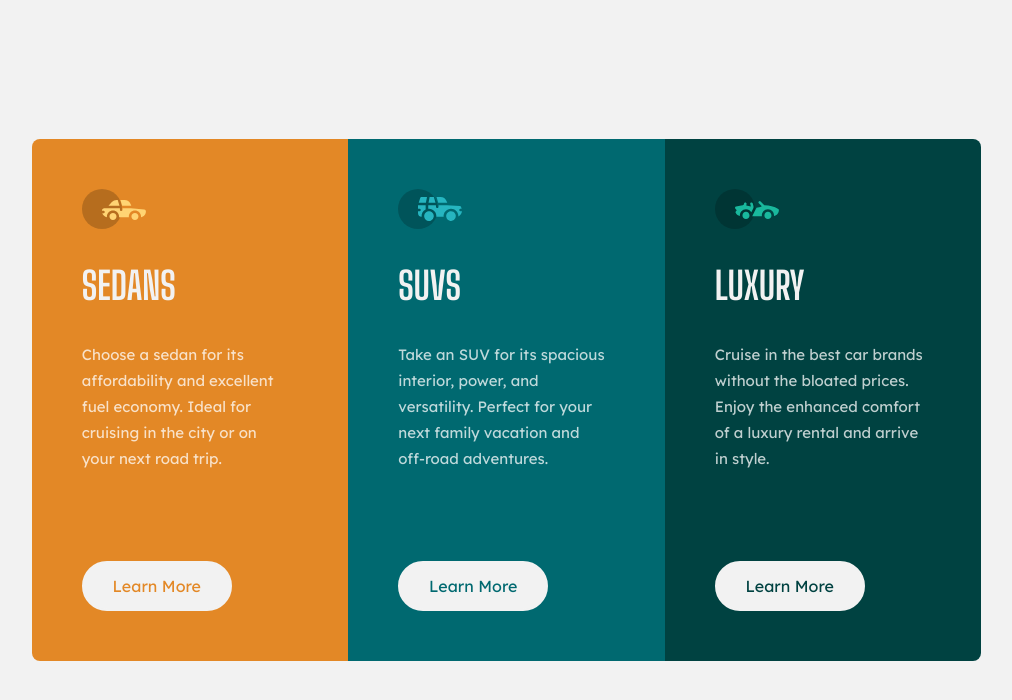
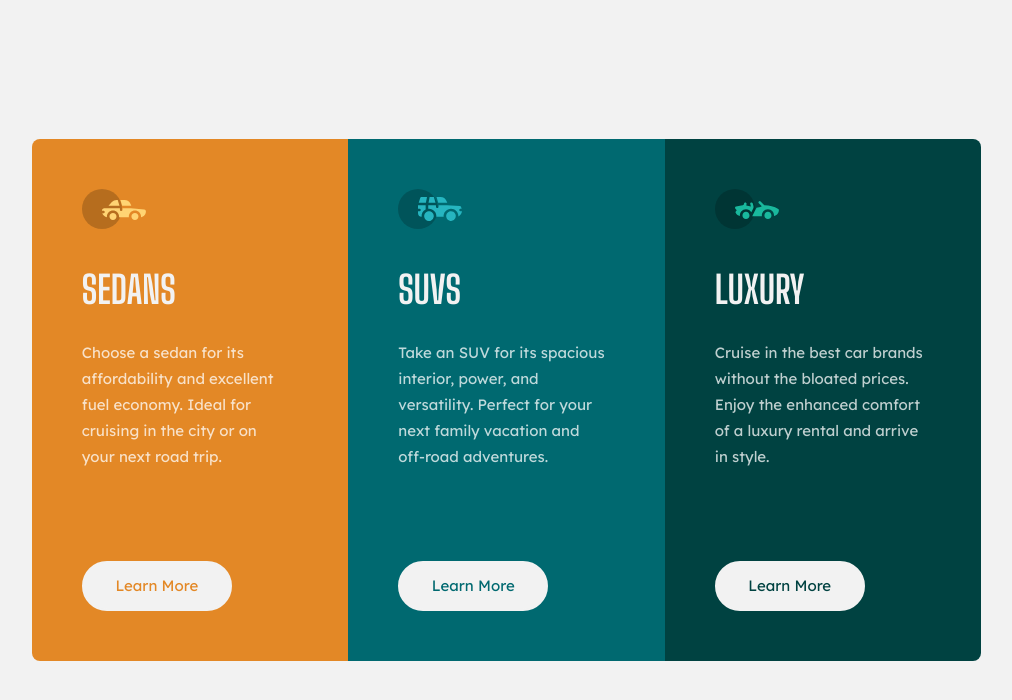
Before and after one commit to rique223/Front-End-Mentor-column-preview-card-component-challenge, a plain HTML site: page index.html in a window 1280 px wide. Shown: the whole page, without its empty margins (133-1145 px from the left). Drawn offline with Linux system fonts and the light colour scheme.

Commit message:
Fixing font-sizes

```diff
--- a/style.css
+++ b/style.css
@@ -88,7 +88,7 @@ body {
   font-family: "Big Shoulders Display";
   font-weight: 700;
   font-size: 38px;
-  padding: 34px 0;
+  padding: 38px 0 28px 0;
   color: hsl(0, 0%, 95%);
   text-transform: uppercase;
 }
@@ -111,7 +111,7 @@ body {
   border: 2px solid hsl(0, 0%, 95%);
   margin-top: auto;
   cursor: pointer;
-  font-size: 16px;
+  font-size: 15px;
   font-family: "Lexend Deca";
   font-weight: 400;
 
@@ -140,7 +140,7 @@ body {
   border: 2px solid hsl(0, 0%, 95%);
   margin-top: auto;
   cursor: pointer;
-  font-size: 16px;
+  font-size: 15px;
   font-family: "Lexend Deca";
   font-weight: 400;
 
@@ -170,7 +170,7 @@ body {
   border: 2px solid hsl(0, 0%, 95%);
   margin-top: auto;
   cursor: pointer;
-  font-size: 16px;
+  font-size: 15px;
   font-family: "Lexend Deca";
   font-weight: 400;
 
```
